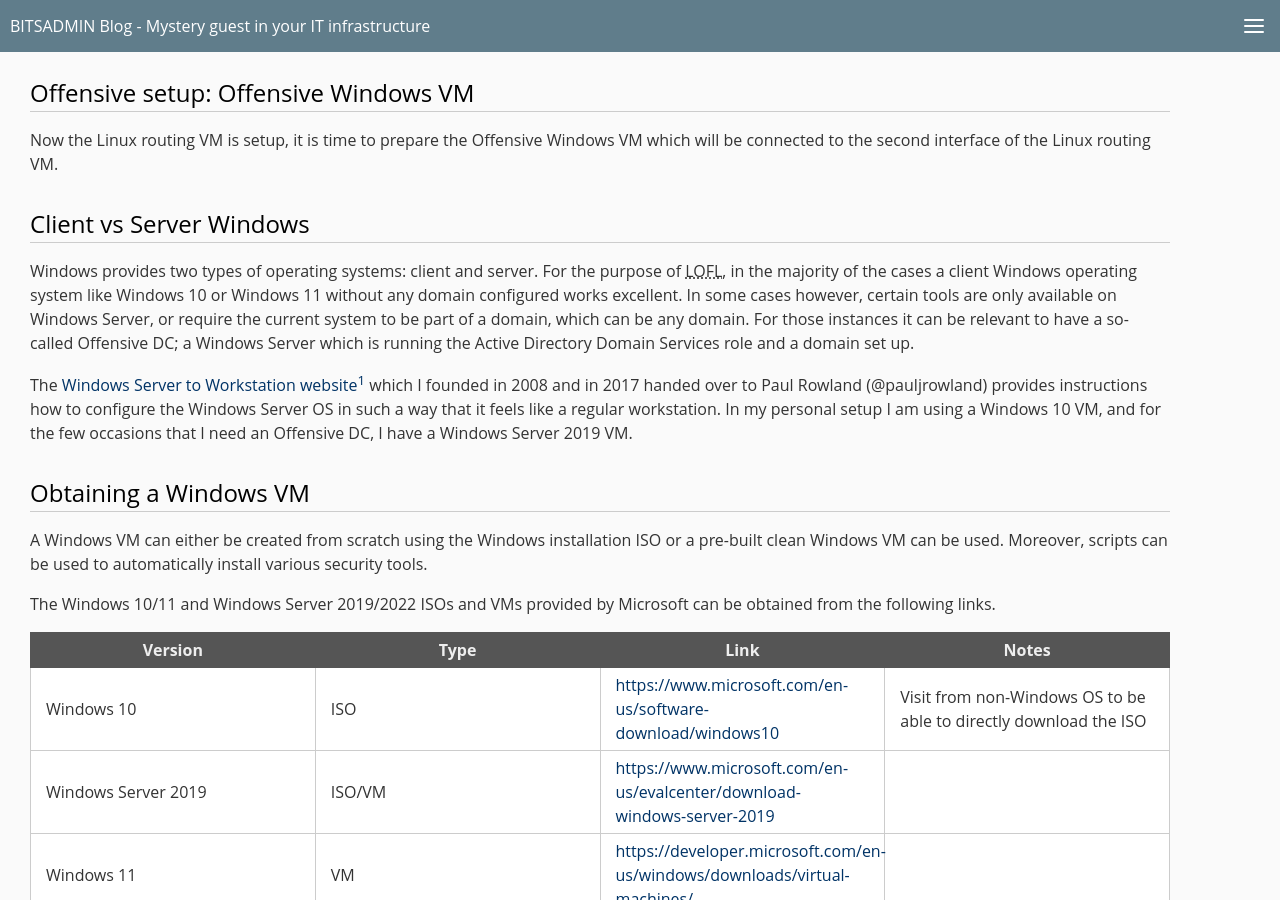
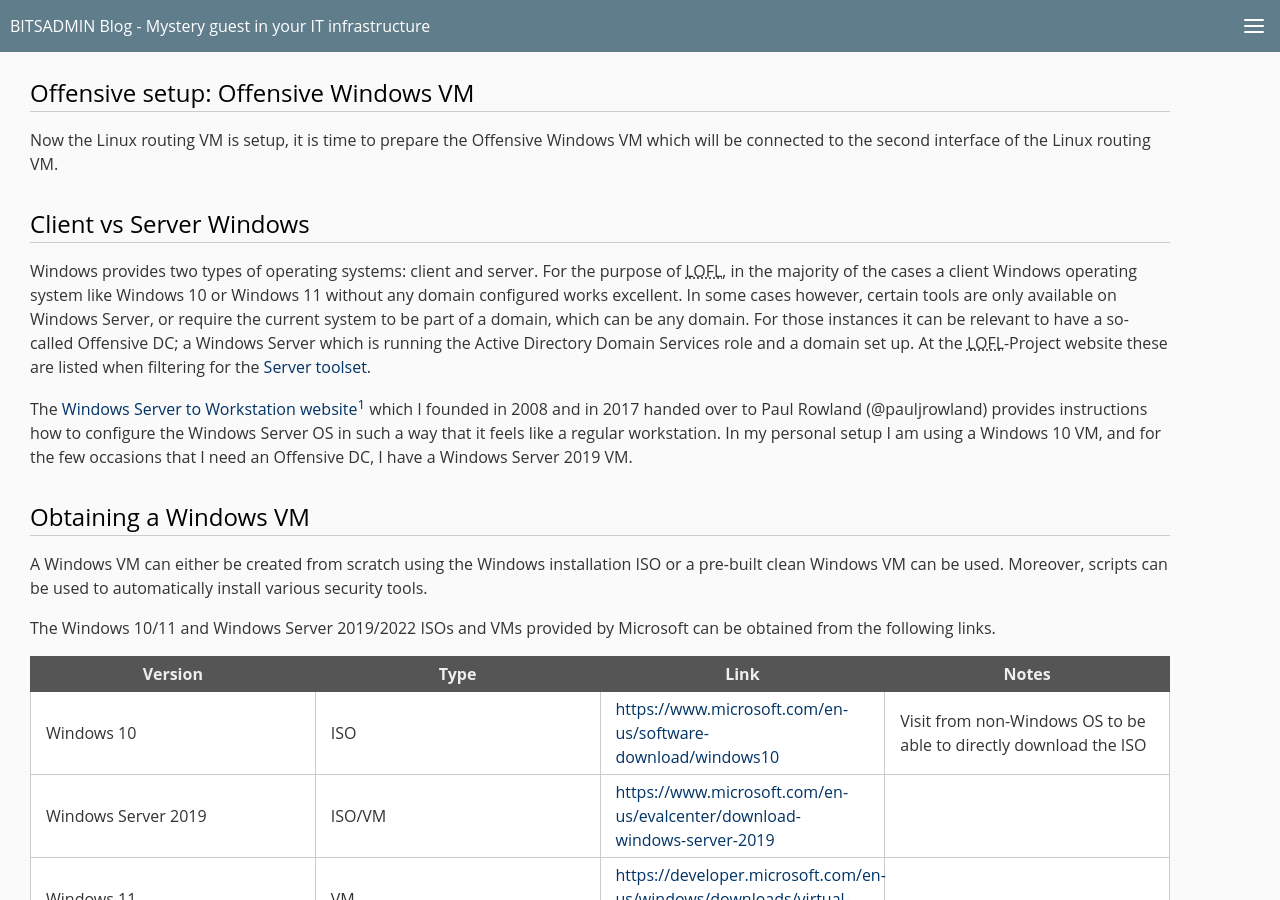
Before and after one commit to bitsadmincom/bitsadminblog.github.io, a Jekyll site: the page built from _posts/2023-08-15-living-off-the-foreign-land-part-2.md, in a window 1280 px wide and 900 px high, scrolled down 413 px. Built offline with Jekyll 4.4.1, drawn with Linux system fonts in a browser that asks for light colours; some of the changed text lies outside the part shown.

Commit message:
Minor improvements

```diff
--- a/_posts/2023-08-15-living-off-the-foreign-land-part-2.md
+++ b/_posts/2023-08-15-living-off-the-foreign-land-part-2.md
@@ -29,7 +29,7 @@
 Now the Linux routing VM is setup, it is time to prepare the Offensive Windows VM which will be connected to the second interface of the Linux routing VM.
 
 ## Client vs Server Windows
-Windows provides two types of operating systems: client and server. For the purpose of LOFL, in the majority of the cases a client Windows operating system like Windows 10 or Windows 11 without any domain configured works excellent. In some cases however, certain tools are only available on Windows Server, or require the current system to be part of a domain, which can be any domain. For those instances it can be relevant to have a so-called Offensive DC; a Windows Server which is running the Active Directory Domain Services role and a domain set up.
+Windows provides two types of operating systems: client and server. For the purpose of LOFL, in the majority of the cases a client Windows operating system like Windows 10 or Windows 11 without any domain configured works excellent. In some cases however, certain tools are only available on Windows Server, or require the current system to be part of a domain, which can be any domain. For those instances it can be relevant to have a so-called Offensive DC; a Windows Server which is running the Active Directory Domain Services role and a domain set up. At the LOFL-Project website these are listed when filtering for the [Server toolset](https://lofl-project.github.io/#+server).
 
 The [Windows Server to Workstation website](https://www.windowsworkstation.com/win2016-2019/)[^2] which I founded in 2008 and in 2017 handed over to Paul Rowland (@pauljrowland) provides instructions how to configure the Windows Server OS in such a way that it feels like a regular workstation. In my personal setup I am using a Windows 10 VM, and for the few occasions that I need an Offensive DC, I have a Windows Server 2019 VM.
 
```
Also changed, not shown: other parts of _posts/2023-08-15-living-off-the-foreign-land-part-2.md (+4 -4 lines), _posts/2023-08-15-living-off-the-foreign-land-part-3.md (+1 -1 lines).
